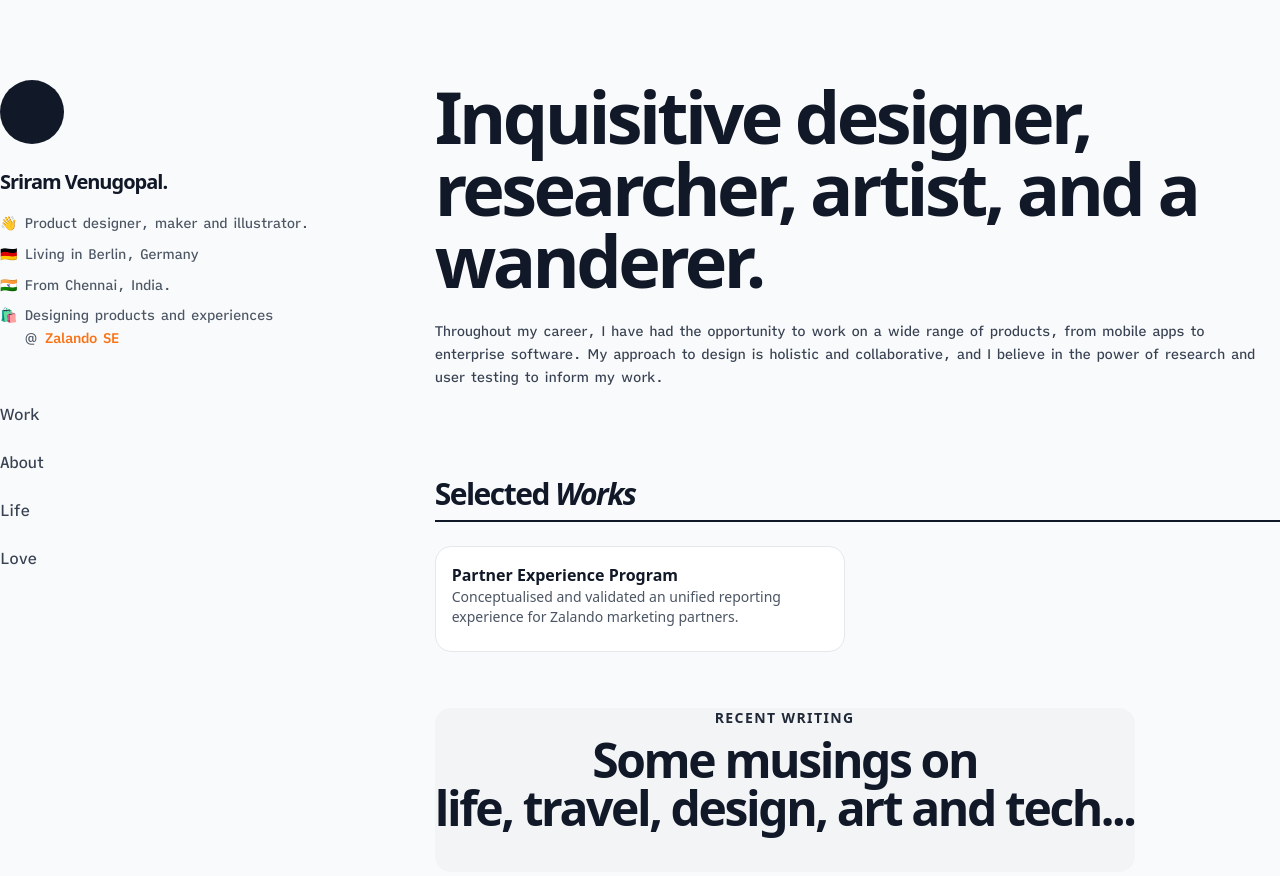
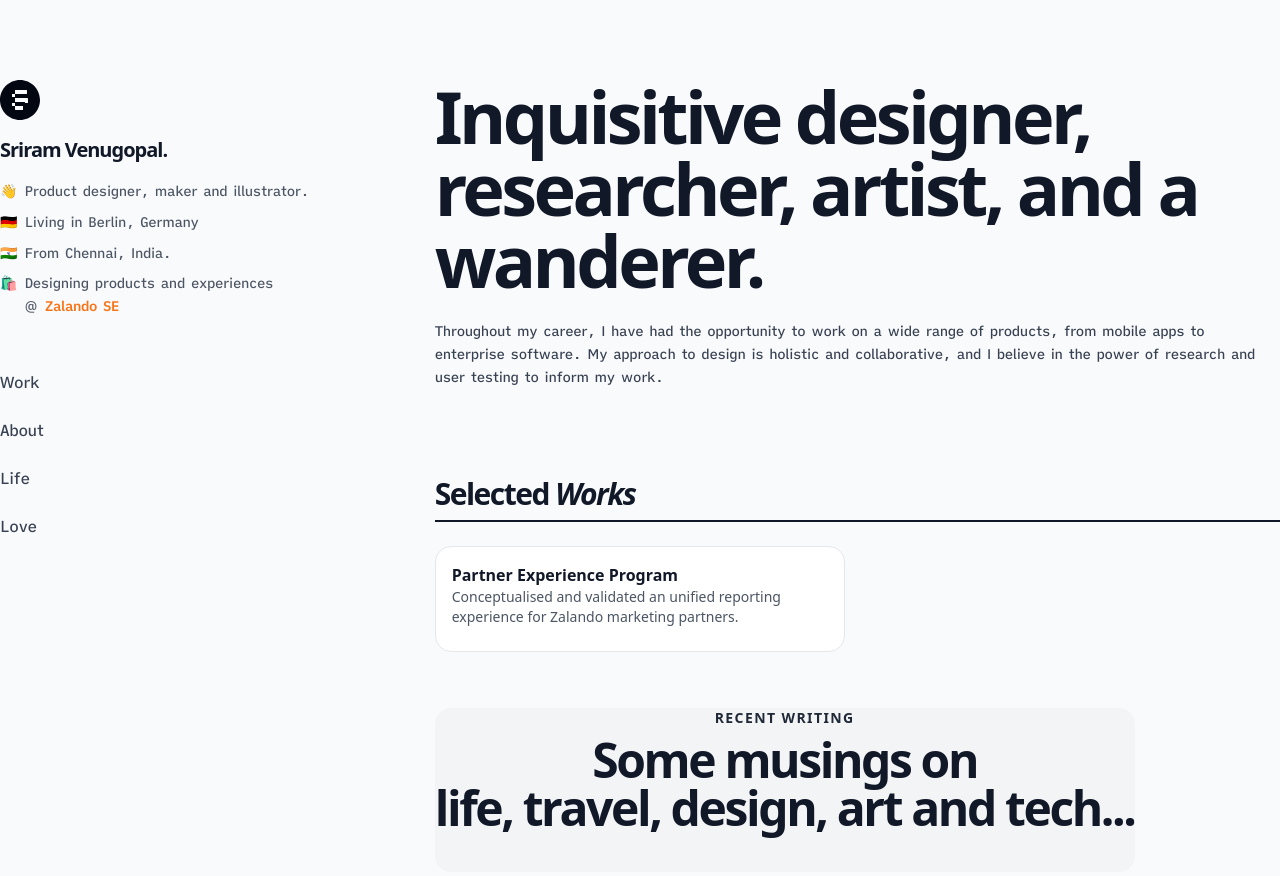
Before and after one commit to sridesigns/personal-site, a Next.js app: page / in a window 1280 px wide. Shown: the top 876 px of the page. Built offline with nearby package versions, Linux system fonts and the light colour scheme.

Commit message:
✨ Added Logo

```diff
--- /dev/null
+++ b/src/components/home/logo.tsx
@@ -0,0 +1,16 @@
+import Image from "next/image"
+import logo from "../../assets/logo.svg"
+
+export default function Logo() {
+    return(
+        <div className="pb-4">
+        <Image
+            src={logo}
+            alt="Sri&apos;s Logo!"
+            width={40}
+            height={40}
+            />
+        </div>
+    )
+
+}
--- a/src/components/menu/index.tsx
+++ b/src/components/menu/index.tsx
@@ -4,6 +4,7 @@ import { useRouter } from 'next/router';
 import { useState } from 'react';
 import Hamburger from '../../assets/hamburger';
 import Close from '../../assets/close';
+import Logo from '../home/logo';
 
 const defaultRoutes = [
   Routes.work,
@@ -60,7 +61,7 @@ const Menu = () => {
       {/* Desktop Navigation Starts */}
       <div className="hidden lg:flex top-0 z-10 my-20 pr-4 fixed">
         <div className="flex flex-col w-80">
-          <div className="w-16 h-16 rounded-full bg-gray-900 mb-6" />
+          <Logo />
           <div>
             <Link href="/">
               <h1 className="text-xl font-extrabold text-gray-900 hover:text-blue-600 pb-4 tracking-tighter">Sriram Venugopal.</h1>
```
Also changed, not shown: src/assets/logo.svg (added).
